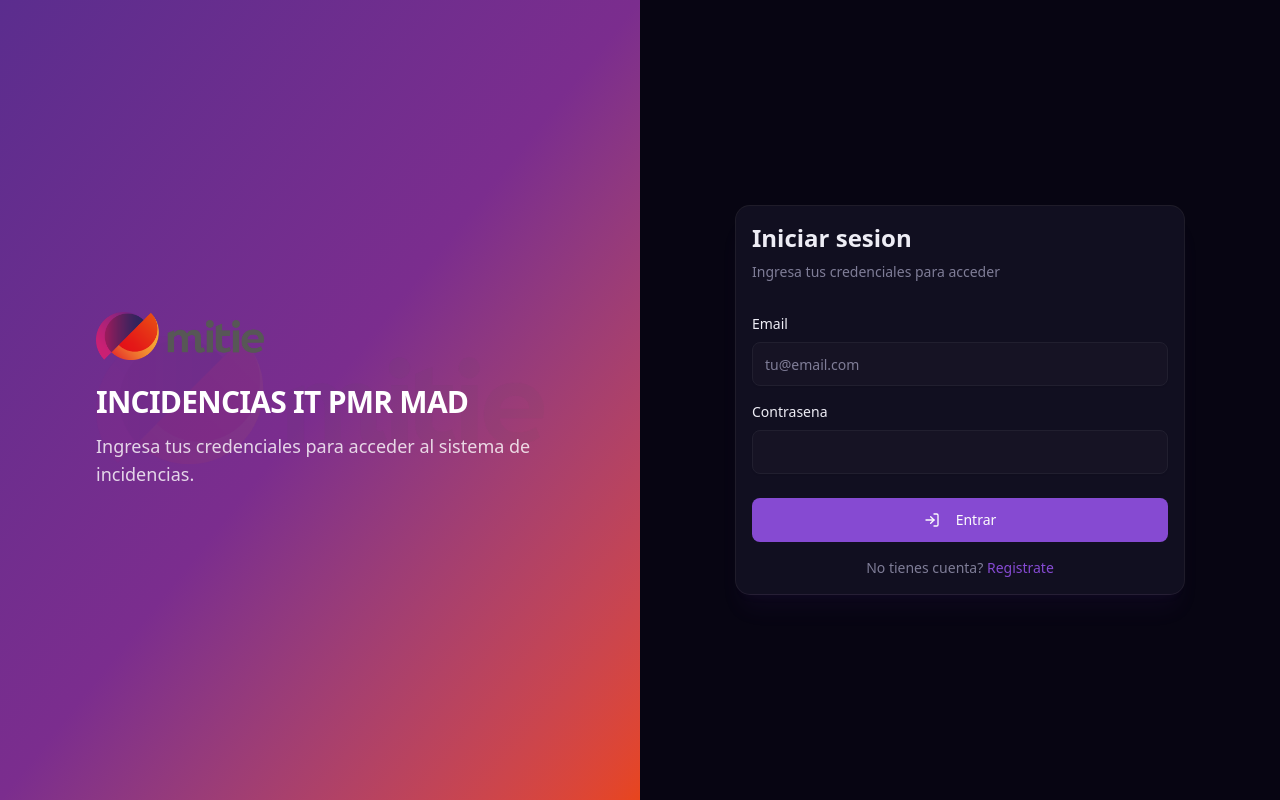
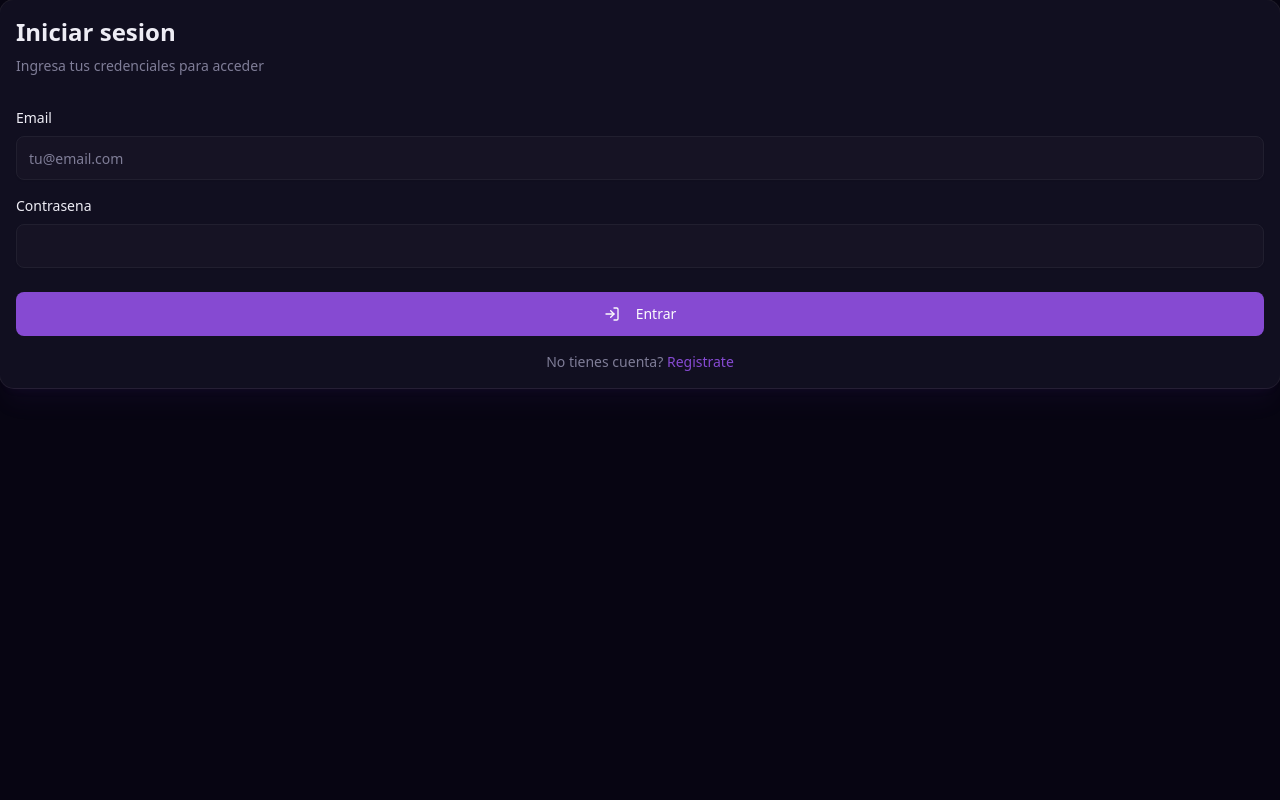
Before and after one commit to jaraque42/WEB-PRUEBAS-HEPLDESK, a Next.js app: page /auth/login in a window 1280 px wide. Built offline with nearby package versions, Linux system fonts and the light colour scheme.

Commit message:
Improve landing performance by scoping providers

```diff
--- a/app/auth/layout.tsx
+++ b/app/auth/layout.tsx
@@ -1,42 +1,5 @@
-import Image from "next/image";
-import Link from "next/link";
+import { AppShellProviders } from "@/components/layout/AppShellProviders";
 
 export default function AuthLayout({ children }: { children: React.ReactNode }) {
-  return (
-    <div className="flex-1 flex min-h-screen">
-      <div className="hidden lg:flex lg:w-1/2 relative bg-gradient-to-br from-[#5B2D8E] via-[#7B2D8E] to-[#E8451C] items-center justify-center p-12 overflow-hidden">
-        <Image
-          src="/logo-mitie.png"
-          alt=""
-          width={700}
-          height={700}
-          className="absolute inset-0 m-auto opacity-[0.06] w-[70%] max-w-[700px] pointer-events-none select-none"
-        />
-        <div className="relative z-10 max-w-md text-white">
-          <Image
-            src="/logo-mitie.png"
-            alt="Mitie"
-            width={160}
-            height={48}
-            className="mb-6 h-12 w-auto object-contain"
-          />
-          <h2 className="text-3xl font-bold tracking-tight">INCIDENCIAS IT PMR MAD</h2>
-          <p className="mt-3 text-lg text-white/80">
-            Ingresa tus credenciales para acceder al sistema de incidencias.
-          </p>
-        </div>
-      </div>
-
-      <div className="flex flex-1 flex-col items-center justify-center px-6 py-12">
-        <Link
-          href="/"
-          className="mb-8 flex items-center gap-2 text-lg font-semibold lg:hidden"
-        >
-          <Image src="/logo-icon.svg" alt="Mitie" width={24} height={24} className="h-6 w-6" />
-          INCIDENCIAS IT
-        </Link>
-        <div className="w-full max-w-md">{children}</div>
-      </div>
-    </div>
-  );
+  return <AppShellProviders>{children}</AppShellProviders>;
 }
--- a/app/dashboard/layout.tsx
+++ b/app/dashboard/layout.tsx
@@ -1,5 +1,6 @@
 import { redirect } from "next/navigation";
 
+import { AppShellProviders } from "@/components/layout/AppShellProviders";
 import { Header } from "@/components/layout/Header";
 import { Sidebar } from "@/components/layout/Sidebar";
 import { createSupabaseServerClient } from "@/lib/supabase/server";
@@ -31,6 +32,7 @@ export default async function DashboardLayout({
   }
 
   return (
+    <AppShellProviders>
       <div className="flex flex-1 min-h-0">
         <Sidebar role={profile.role} />
         <div className="flex flex-1 min-w-0 flex-col">
@@ -38,5 +40,6 @@ export default async function DashboardLayout({
           <main className="flex-1 min-h-0 overflow-auto p-6">{children}</main>
         </div>
       </div>
+    </AppShellProviders>
   );
 }
--- a/app/layout.tsx
+++ b/app/layout.tsx
@@ -1,7 +1,5 @@
 import type { Metadata } from "next";
 import "./globals.css";
-import { Providers } from "@/app/providers";
-import { Toaster } from "@/components/ui/sonner";
 
 export const metadata: Metadata = {
   title: "INCIDENCIAS IT PMR MAD",
@@ -16,14 +14,11 @@ export default function RootLayout({
   return (
     <html
       lang="es"
-      className="h-full antialiased"
+      className="h-full antialiased dark"
       suppressHydrationWarning
     >
       <body className="min-h-full flex flex-col">
-        <Providers>
-          {children}
-          <Toaster richColors />
-        </Providers>
+        {children}
       </body>
     </html>
   );
--- /dev/null
+++ b/components/layout/AppShellProviders.tsx
@@ -0,0 +1,14 @@
+"use client";
+
+import { ThemeProvider } from "next-themes";
+
+import { Toaster } from "@/components/ui/sonner";
+
+export function AppShellProviders({ children }: { children: React.ReactNode }) {
+  return (
+    <ThemeProvider attribute="class" defaultTheme="dark" enableSystem>
+      {children}
+      <Toaster richColors />
+    </ThemeProvider>
+  );
+}
```
Lines whose indentation alone changed are shown as unchanged.
